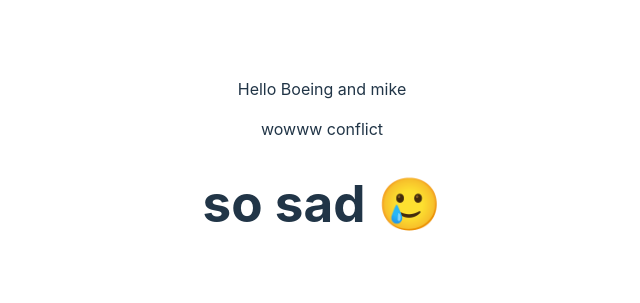
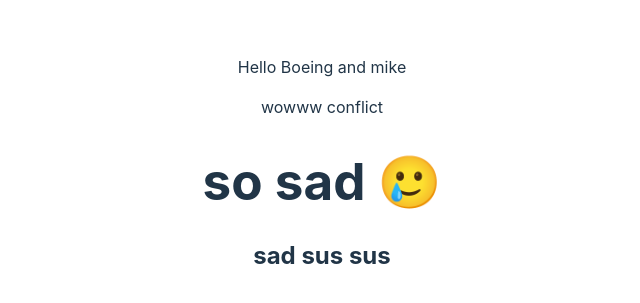
Before and after one commit to kittichonJr/practiceGit, a React (Vite) app: page / in a window 1280 px wide. Shown: the part 237-540 px from the top of the page, without its empty margins (318-958 px from the left). Built offline with nearby package versions, Linux system fonts and the light colour scheme.

Commit message:
sad sus sus

```diff
--- a/src/App.jsx
+++ b/src/App.jsx
@@ -10,6 +10,7 @@
       <p>Hello Boeing and mike</p>
       <span>wowww conflict</span>
       <h1>so sad 🥲</h1>
+      <h2>sad sus sus</h2>
     </div>
   );
 }
```
